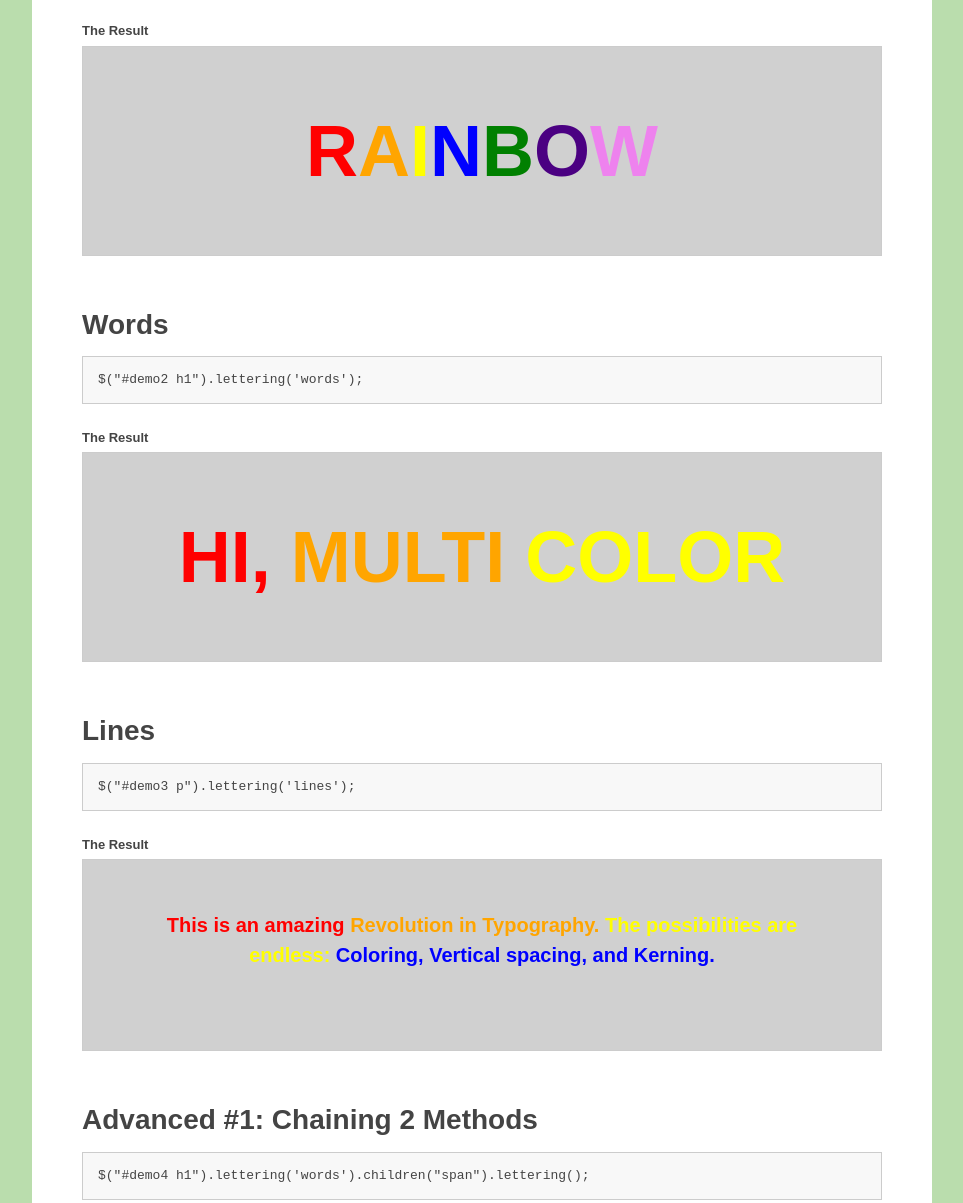
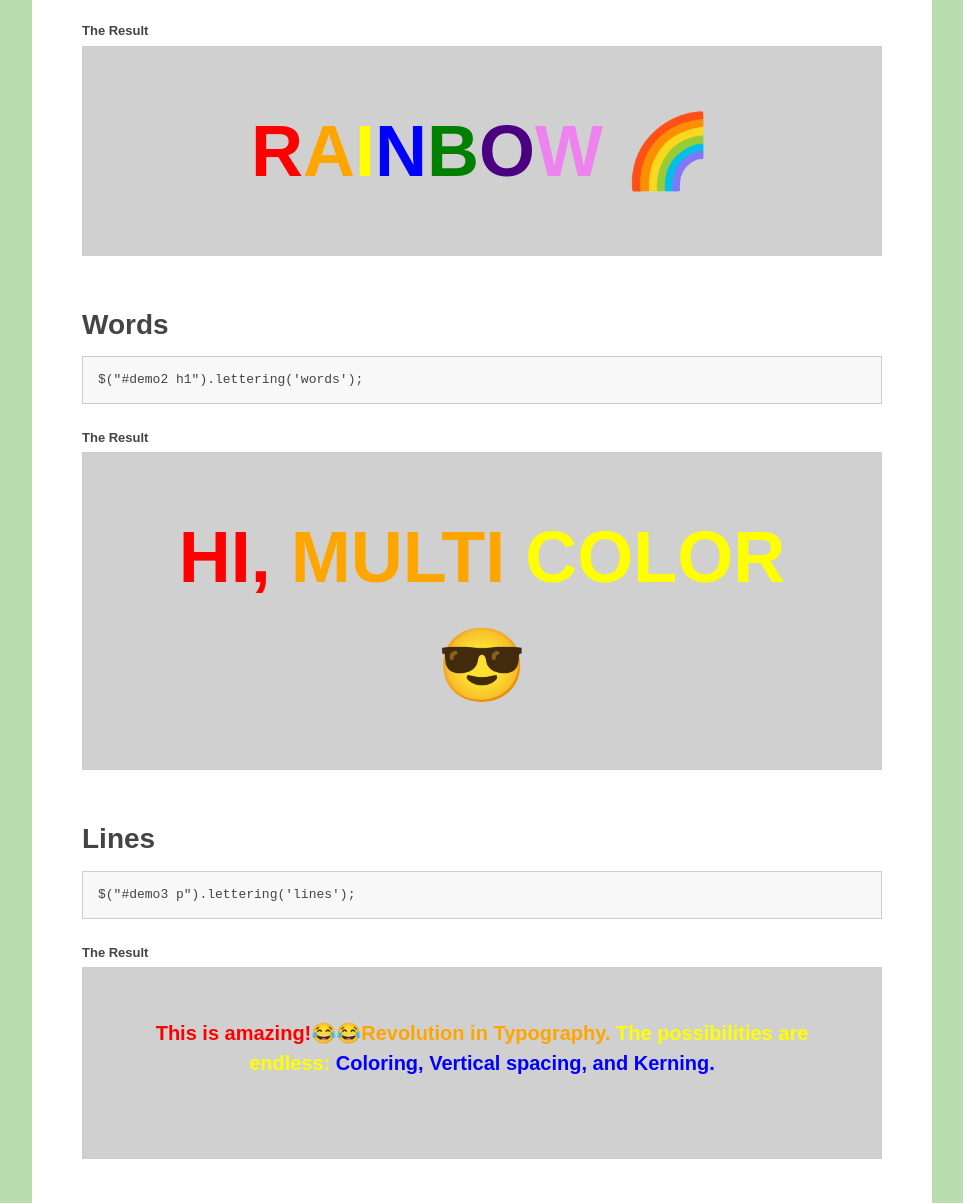
Before and after one commit to davatron5000/Lettering.js, a website: page examples/index.html in a window 1280 px wide. Shown: the part 477-1680 px from the top of the page, without its empty margins (158-1121 px from the left). Drawn offline with nearby package versions, Linux system fonts and the light colour scheme.

Commit message:
Added match to handle Emojji - Issue https://github.com/davatron5000/Lettering.js/issues/90

```diff
--- a/examples/index.html
+++ b/examples/index.html
@@ -80,7 +80,7 @@
 
 				<h4>The Result</h4>
 				<div id="demo1" class="demo">
-					<h1>Rainbow</h1>
+					<h1>Rainbow 🌈</h1>
 				</div>
 
 			</section>
@@ -91,7 +91,7 @@
 
 			<h4>The Result</h4>
 				<div id="demo2" class="demo">
-					<h1>Hi, Multi Color</h1>
+					<h1>Hi, Multi Color 😎</h1>
 				</div>
 			</section>
 
@@ -101,7 +101,7 @@
 
 			<h4>The Result</h4>
 				<div id="demo3" class="demo">
-					<p>This is an amazing<br/> Revolution in Typography. <br/> The possibilities are endless: <br/> Coloring, Vertical spacing, and Kerning.</p>
+					<p>This is amazing!😂😂<br/>Revolution in Typography. <br/> The possibilities are endless: <br/> Coloring, Vertical spacing, and Kerning.</p>
 				</div>
 			</section>
 
@@ -120,7 +120,7 @@
 	.children("span").css({'display':'inline-block', '-webkit-transform':'rotate(-25deg)'});</pre></code>
 			<h4>The Result</h4>
 				<div id="demo5" class="demo">
-					<h1>WOOOoo!</h1>
+					<h1>WOOOoo!😎</h1>
 				</div>
 			</section>
 
--- a/jquery.lettering.js
+++ b/jquery.lettering.js
@@ -11,9 +11,9 @@
 * Date: Mon Sep 20 17:14:00 2010 -0600
 */
 (function($){
-	function injector(t, splitter, klass, after) {
+	function injector(t, splitter, klass, after, match) {
 		var text = t.text()
-		, a = text.split(splitter)
+		, a = match ? text.match(splitter) : text.split(splitter)
 		, inject = '';
 		if (a.length) {
 			$(a).each(function(i, item) {
@@ -31,7 +31,7 @@
 		init : function() {
 
 			return this.each(function() {
-				injector($(this), '', 'char', '');
+				injector($(this), /([\u0000-\u007F])|([^\u0000-\u007F]+)/g, 'char', '', true);
 			});
 
 		},
@@ -39,7 +39,7 @@
 		words : function() {
 
 			return this.each(function() {
-				injector($(this), ' ', 'word', ' ');
+				injector($(this), /\s/g, 'word', ' ', false);
 			});
 
 		},
@@ -54,6 +54,7 @@
 				// md5 hash string, it will fail because you're being ridiculous.
 				injector($(this).children("br").replaceWith(r).end(), r, 'line', '');
 			});
+
 
 		}
 	};
```
